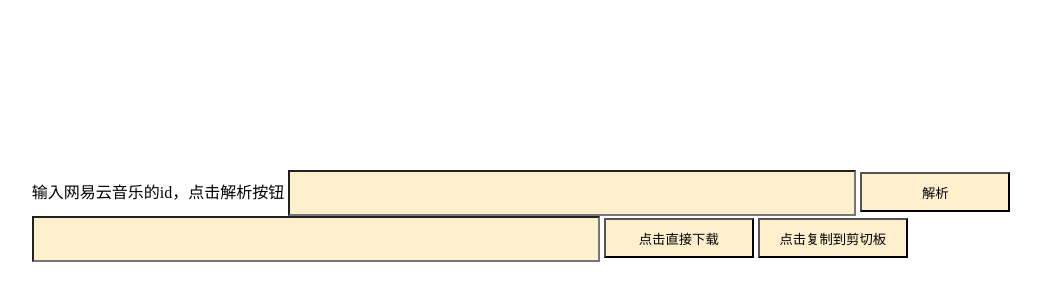
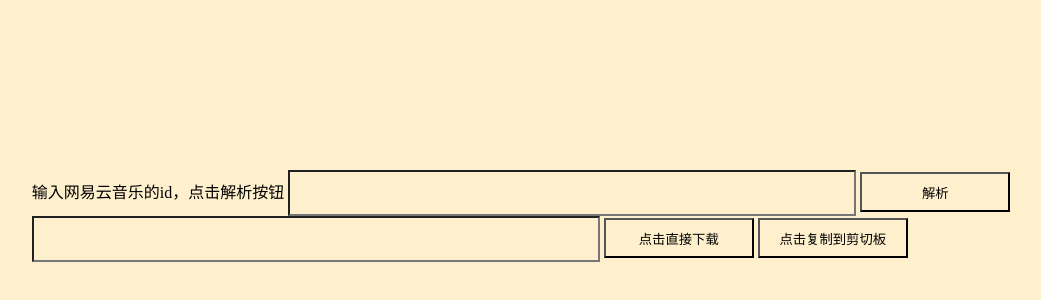
Before and after one commit to liurenjie520/wy, a plain HTML site: page d/index.html in a window 1280 px wide. Shown: the part 184-484 px from the top of the page, without its empty margins (119-1160 px from the left). Drawn offline with Linux system fonts and the light colour scheme; files that its build step writes are made by us from their sources.

Commit message:
Update index.html

```diff
--- a/d/index.html
+++ b/d/index.html
@@ -3,12 +3,12 @@
 
 	<head>
 		<meta charset="utf-8" />
-		<title>New Tab</title>
+		<title>网易云音乐解析</title>
 		<meta name="viewport" content="width=device-width" />
 		<link rel="stylesheet" href="style.css" />
 	</head>
 
-	<body>
+	<body style="background-color:#FFF0CD;">
 		<form name="form1" method="post" action="">
 			<label>
 				输入网易云音乐的id，点击解析按钮
```
